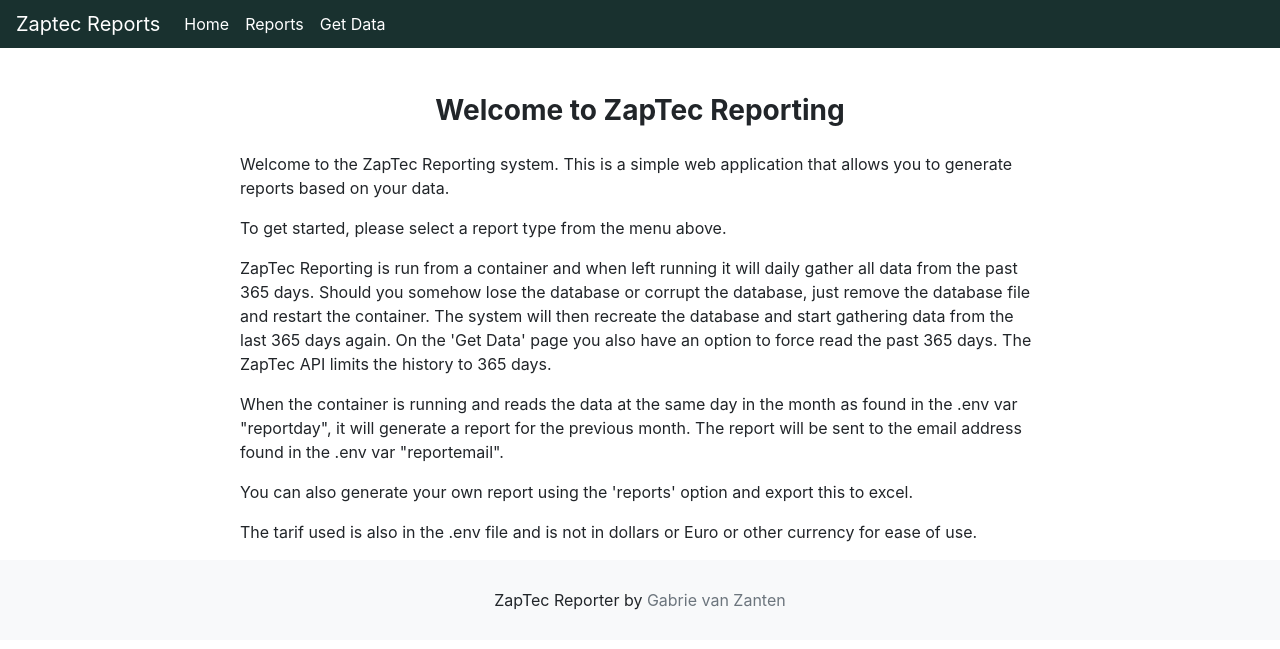
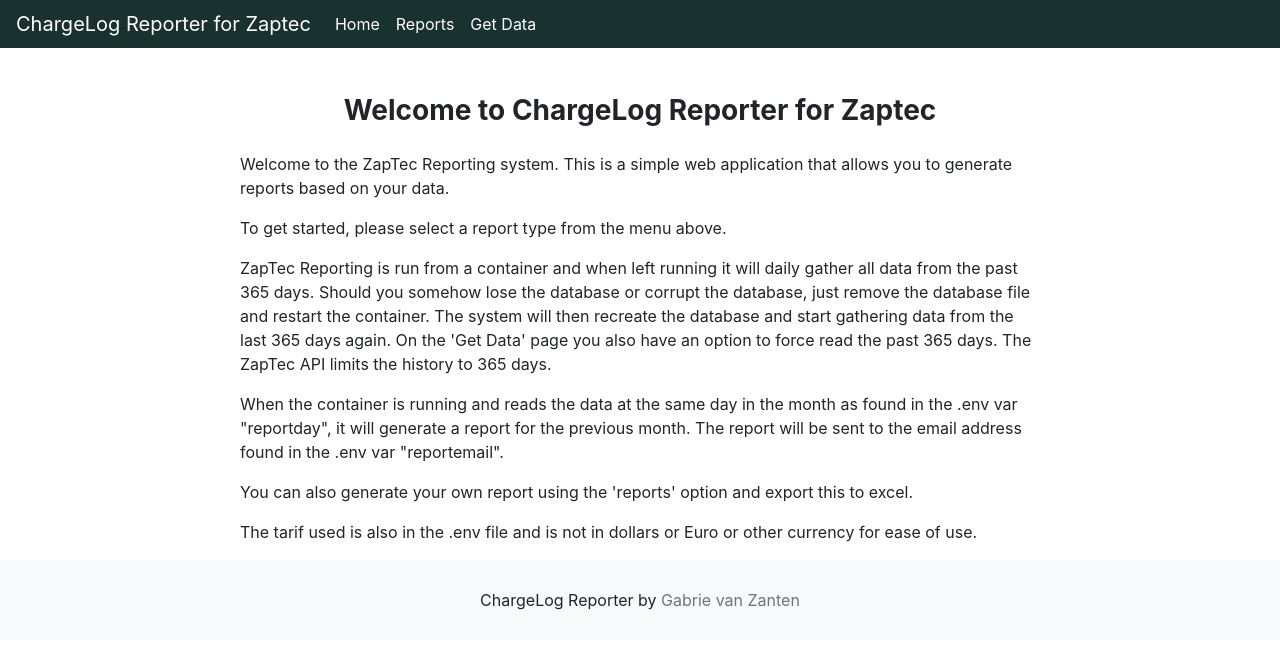
Before and after one commit to TheGabeMan/ChargeLogReporter, a Flask app: page / in a window 1280 px wide. Shown: the top 649 px of the page. Run offline with Flask 3, Linux system fonts and the light colour scheme; some libraries are stand-ins or nearby versions.

Commit message:
Update Dockerfile

```diff
--- a/templates/base.html
+++ b/templates/base.html
@@ -12,7 +12,7 @@
 <body>
     <header>
         <nav class="navbar navbar-expand-lg navbar-light bg-forest">
-            <a class="navbar-brand text-white" href="#">Zaptec Reports</a>
+            <a class="navbar-brand text-white" href="#">ChargeLog Reporter for Zaptec</a>
             <button class="navbar-toggler" type="button" data-toggle="collapse" data-target="#navbarNav" aria-controls="navbarNav" aria-expanded="false" aria-label="Toggle navigation">
                 <span class="navbar-toggler-icon"></span>
             </button>
@@ -37,7 +37,7 @@
     </main>
     <footer class="footer mt-auto py-3 bg-light">
         <div class="pagefooter" >
-            ZapTec Reporter by <a href="https://github.com/TheGabeMan/ZapTecReporting" class="text-muted" target="_blank" rel="noopener noreferrer">Gabrie van Zanten</a>
+            ChargeLog Reporter by <a href="https://github.com/TheGabeMan/ChargeLogReporter" class="text-muted" target="_blank" rel="noopener noreferrer">Gabrie van Zanten</a>
         </div>
     </footer>
     <script src="https://code.jquery.com/jquery-3.6.0.min.js"></script>
--- a/templates/index.html
+++ b/templates/index.html
@@ -4,7 +4,7 @@
 
 {% block body %}
 <div style="height: 20px;"></div>
-<div class=pagetitle>Welcome to ZapTec Reporting</div>
+<div class=pagetitle>Welcome to ChargeLog Reporter for Zaptec</div>
 <div style="display: flex; justify-content: center; align-items: flex-start; width: 100%;">
     <div class="content" style="margin: 0 10%; border: 3px; line-height: 1.5; max-width: 600pt; width: 100%;">
         <div class="contenttext">
```
Also changed, not shown: 1 other file.
